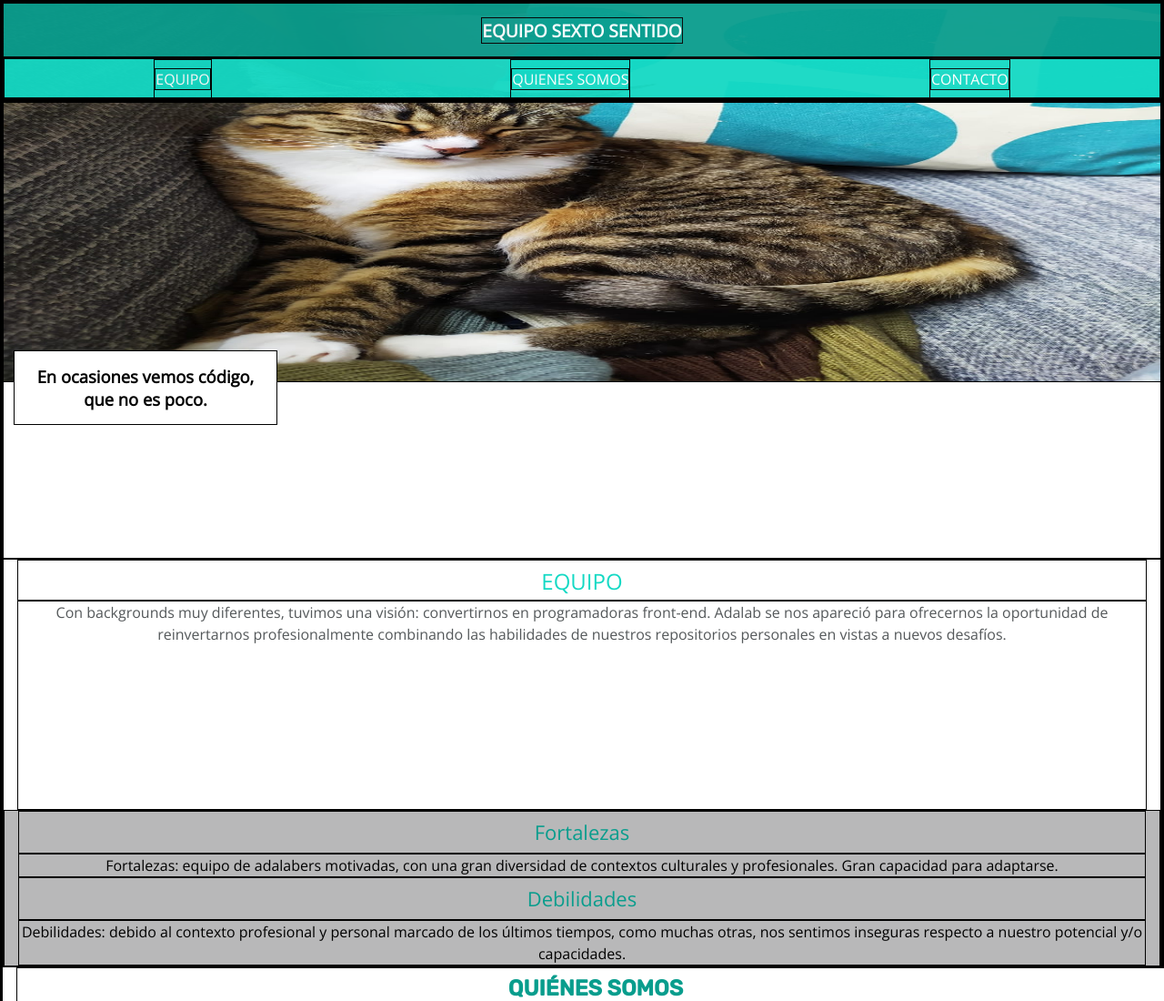
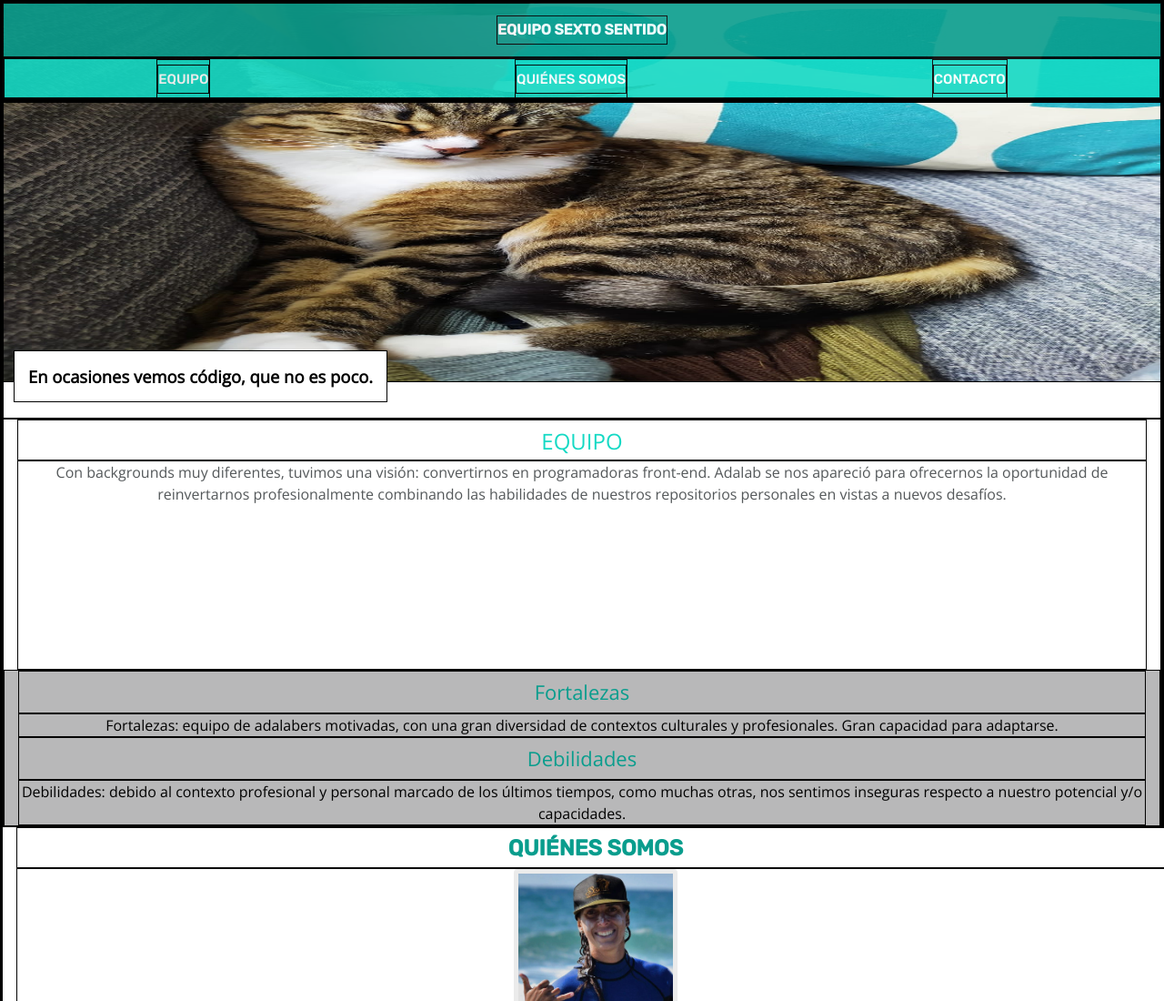
Before and after one commit to ctalloc/Equipo-Sexto-Sentido, a plain HTML site: page index.html in a window 1280 px wide. Shown: the top 1100 px of the page at 91% size. Drawn offline with nearby package versions, Linux system fonts and the light colour scheme.

Commit message:
var colors and minor changes

```diff
--- a/index.html
+++ b/index.html
@@ -22,7 +22,7 @@
       <ul class="ul-header">
         <li class="nav-list"><a class="nav-links" href="#equipo">EQUIPO</a></li>
         <!--¿Ponemos aquí "About" o...-->
-        <li class="nav-list"><a class="nav-links" href="#adalabers">QUIENES SOMOS</a></li>
+        <li class="nav-list"><a class="nav-links" href="#adalabers">QUIÉNES SOMOS</a></li>
         <li class="nav-list"><a class="nav-links" href="">CONTACTO</a></li>
       </ul>
     </nav>
--- a/style/main.css
+++ b/style/main.css
@@ -1,10 +1,11 @@
 :root {
-  --blue-green: #099d8d;
   --white: white;
   --aqua: #14d9c4;
+  --blue-green: #099d8d;
+  --ligth-grey-blue: #b8b8b9;
+  --grey: #727272;
+  --dark-grey: #54585a;
   --black: black;
-  --ligth-grey-blue: #b8b8b9;
-  --grey-links: #727272;
 }
 
 @font-face {
@@ -24,7 +25,7 @@
 }
 .h1-div {
   background-color: var(--blue-green);
-  opacity: 0.95;
+  opacity: 0.90;
   width: 100%;
   height: 60px;
   display: flex;
@@ -33,7 +34,9 @@
   justify-content: center;
 }
 .h1-text {
-  font-size: 1.2rem;
+  font-family: "Rubik";
+  font-size: 1rem;
+  line-height: 1.875rem;
   color: var(--white);
   text-align: center;
   display: flex;
@@ -44,7 +47,7 @@
   width: 100%;
   height: 45px;
   background-color: var(--aqua);
-  opacity: 0.95;
+  opacity: 0.90;
 }
 .ul-header {
   height: 45px;
@@ -63,6 +66,9 @@
   align-items: center;
 }
 .nav-links {
+  font-family: "Rubik";
+  font-size: 0.9375rem;
+  line-height: 1.875rem;
   text-decoration: none;
   color: var(--white);
 }
@@ -72,9 +78,7 @@
 /*HERO*/
 .div-hero {
   width: 100%;
-  /*hay que posicionar bien este elemento y especificar bien las medidas para que se coloquen automáticamente las demás secciones. La imagene stá superpuesta con el header */
-  height: 504px;
-
+  height: 350px;
 }
 .img-hero {
   width: 100%;
@@ -89,17 +93,18 @@
   width: 100%;
 }
 .h2-slogan {
+font-family: 'Open Sans', sans-serif;
+font-weight: 600;
 font-size: 1.15rem;
-box-sizing: border-box;
+line-height: 1.563rem;
 text-align: center;
-width: 290px;
 padding: 15px;
 margin: 15px;
 position: absolute;
-background-color: var(--white);
 top: 370px;
 left: 0px;
 z-index: 1000;
+background-color: var(--white);
 }
 .h2-slogan .div-slogan {
   text-align: center;
```
